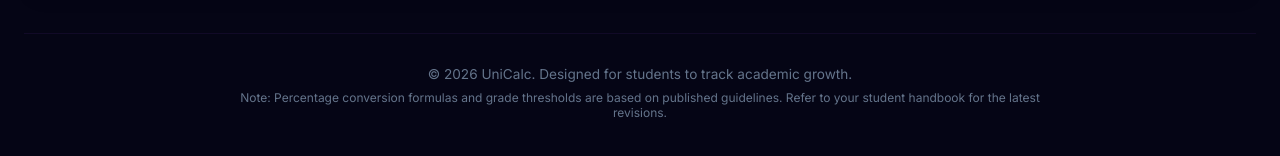
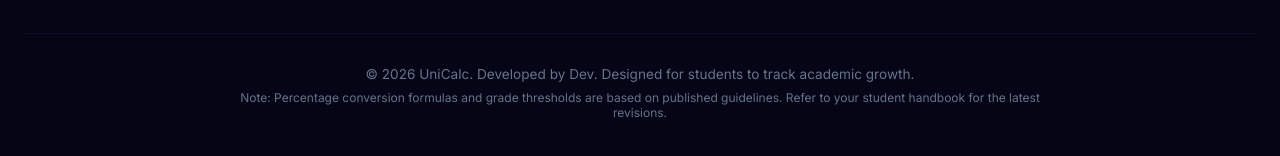
Before and after one commit to dev384097-ux/Tgpa-calculator, a website: page index.html in a window 1280 px wide. Shown: the part 1632-1788 px from the top of the page. Drawn offline with nearby package versions, Linux system fonts and the light colour scheme.

Commit message:
chore: add developer credits in footer

```diff
--- a/index.html
+++ b/index.html
@@ -556,7 +556,7 @@
 
     <!-- Footer -->
     <footer class="app-footer">
-      <p>&copy; 2026 UniCalc. Designed for students to track academic growth.</p>
+      <p>&copy; 2026 UniCalc. Developed by Dev. Designed for students to track academic growth.</p>
       <p class="footer-note">Note: Percentage conversion formulas and grade thresholds are based on published guidelines. Refer to your student handbook for the latest revisions.</p>
     </footer>
   </div>
```
